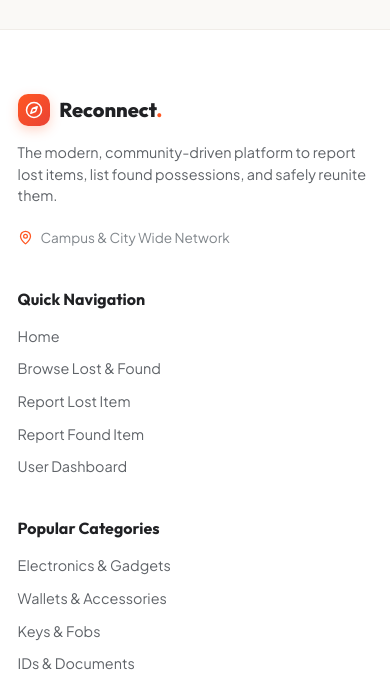
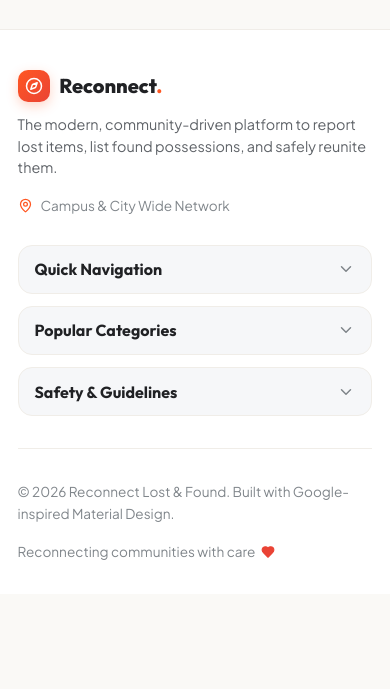
Before and after one commit to rakhondesaurabh-cyber/Lost-Found, a React (Vite) app: page /login in a window 390 px wide. Shown: the part 874-1563 px from the top of the page. After the commit the page ends 1468 px from the top, so only its background shows below. Built offline with nearby package versions, Linux system fonts and the light colour scheme; no server answers.

Commit message:
feat: add mobile collapsible dropdown accordions for footer sections

```diff
--- a/src/components/Footer.jsx
+++ b/src/components/Footer.jsx
@@ -1,25 +1,26 @@
-import React from 'react';
+import React, { useState } from 'react';
 import { Link } from 'react-router-dom';
-import { Compass, Heart, Shield, HelpCircle, MapPin, Mail, Phone } from 'lucide-react';
+import { Compass, Heart, Shield, HelpCircle, MapPin, ChevronDown } from 'lucide-react';
 
 export default function Footer() {
+  // Mobile accordion collapse/expand state for each category/section
+  const [openSections, setOpenSections] = useState({
+    nav: false,
+    categories: false,
+    safety: false
+  });
+
+  const toggleSection = (key) => {
+    setOpenSections(prev => ({ ...prev, [key]: !prev[key] }));
+  };
+
   return (
-    <footer style={{
-      background: 'var(--bg-surface)',
-      borderTop: '1px solid var(--border-light)',
-      padding: '4rem 0 2rem 0',
-      marginTop: 'auto'
-    }}>
+    <footer className="footer-root">
       <div className="container">
-        <div style={{
-          display: 'grid',
-          gridTemplateColumns: 'repeat(auto-fit, minmax(220px, 1fr))',
-          gap: '2.5rem',
-          marginBottom: '3rem'
-        }}>
-          {/* Brand Col */}
-          <div>
-            <div style={{ display: 'flex', alignItems: 'center', gap: '0.6rem', marginBottom: '1rem' }}>
+        <div className="footer-grid">
+          {/* Brand Info */}
+          <div className="footer-brand-col">
+            <div style={{ display: 'flex', alignItems: 'center', gap: '0.6rem', marginBottom: '0.75rem' }}>
               <div className="brand-icon-box" style={{ width: '32px', height: '32px' }}>
                 <Compass size={18} />
               </div>
@@ -27,7 +28,7 @@ export default function Footer() {
                 Reconnect<span style={{ color: 'var(--primary)' }}>.</span>
               </span>
             </div>
-            <p style={{ color: 'var(--text-secondary)', fontSize: '0.9rem', marginBottom: '1.25rem', lineHeight: '1.5' }}>
+            <p style={{ color: 'var(--text-secondary)', fontSize: '0.9rem', marginBottom: '1rem', lineHeight: '1.5' }}>
               The modern, community-driven platform to report lost items, list found possessions, and safely reunite them.
             </p>
             <div style={{ display: 'flex', alignItems: 'center', gap: '0.5rem', fontSize: '0.85rem', color: 'var(--text-muted)' }}>
@@ -36,34 +37,63 @@ export default function Footer() {
             </div>
           </div>
 
-          {/* Quick Links */}
-          <div>
-            <h4 style={{ fontSize: '1rem', fontWeight: 700, marginBottom: '1rem' }}>Quick Navigation</h4>
-            <ul style={{ listStyle: 'none', display: 'flex', flexDirection: 'column', gap: '0.6rem', fontSize: '0.9rem' }}>
-              <li><Link to="/" style={{ color: 'var(--text-secondary)' }}>Home</Link></li>
-              <li><Link to="/browse" style={{ color: 'var(--text-secondary)' }}>Browse Lost & Found</Link></li>
-              <li><Link to="/report?type=lost" style={{ color: 'var(--text-secondary)' }}>Report Lost Item</Link></li>
-              <li><Link to="/report?type=found" style={{ color: 'var(--text-secondary)' }}>Report Found Item</Link></li>
-              <li><Link to="/dashboard" style={{ color: 'var(--text-secondary)' }}>User Dashboard</Link></li>
+          {/* Quick Navigation Accordion Dropdown */}
+          <div className={`footer-accordion-col ${openSections.nav ? 'open' : ''}`}>
+            <button
+              type="button"
+              className="footer-accordion-header"
+              onClick={() => toggleSection('nav')}
+              aria-expanded={openSections.nav}
+            >
+              <span className="footer-accordion-title">Quick Navigation</span>
+              <ChevronDown className="footer-accordion-icon" size={18} />
+            </button>
+            <div className="footer-accordion-content">
+              <ul className="footer-links-list">
+                <li><Link to="/">Home</Link></li>
+                <li><Link to="/browse">Browse Lost & Found</Link></li>
+                <li><Link to="/report?type=lost">Report Lost Item</Link></li>
+                <li><Link to="/report?type=found">Report Found Item</Link></li>
+                <li><Link to="/dashboard">User Dashboard</Link></li>
               </ul>
             </div>
+          </div>
 
-          {/* Categories */}
-          <div>
-            <h4 style={{ fontSize: '1rem', fontWeight: 700, marginBottom: '1rem' }}>Popular Categories</h4>
-            <ul style={{ listStyle: 'none', display: 'flex', flexDirection: 'column', gap: '0.6rem', fontSize: '0.9rem' }}>
-              <li><Link to="/browse?category=Electronics" style={{ color: 'var(--text-secondary)' }}>Electronics & Gadgets</Link></li>
-              <li><Link to="/browse?category=Accessories" style={{ color: 'var(--text-secondary)' }}>Wallets & Accessories</Link></li>
-              <li><Link to="/browse?category=Keys" style={{ color: 'var(--text-secondary)' }}>Keys & Fobs</Link></li>
-              <li><Link to="/browse?category=Documents" style={{ color: 'var(--text-secondary)' }}>IDs & Documents</Link></li>
-              <li><Link to="/browse?category=Bags" style={{ color: 'var(--text-secondary)' }}>Backpacks & Luggage</Link></li>
+          {/* Popular Categories Accordion Dropdown */}
+          <div className={`footer-accordion-col ${openSections.categories ? 'open' : ''}`}>
+            <button
+              type="button"
+              className="footer-accordion-header"
+              onClick={() => toggleSection('categories')}
+              aria-expanded={openSections.categories}
+            >
+              <span className="footer-accordion-title">Popular Categories</span>
+              <ChevronDown className="footer-accordion-icon" size={18} />
+            </button>
+            <div className="footer-accordion-content">
+              <ul className="footer-links-list">
+                <li><Link to="/browse?category=Electronics">Electronics & Gadgets</Link></li>
+                <li><Link to="/browse?category=Accessories">Wallets & Accessories</Link></li>
+                <li><Link to="/browse?category=Keys">Keys & Fobs</Link></li>
+                <li><Link to="/browse?category=Documents">IDs & Documents</Link></li>
+                <li><Link to="/browse?category=Bags">Backpacks & Luggage</Link></li>
               </ul>
             </div>
+          </div>
 
-          {/* Safety & Support */}
-          <div>
-            <h4 style={{ fontSize: '1rem', fontWeight: 700, marginBottom: '1rem' }}>Safety & Guidelines</h4>
-            <div style={{ display: 'flex', flexDirection: 'column', gap: '0.8rem', fontSize: '0.88rem', color: 'var(--text-secondary)' }}>
+          {/* Safety & Guidelines Accordion Dropdown */}
+          <div className={`footer-accordion-col ${openSections.safety ? 'open' : ''}`}>
+            <button
+              type="button"
+              className="footer-accordion-header"
+              onClick={() => toggleSection('safety')}
+              aria-expanded={openSections.safety}
+            >
+              <span className="footer-accordion-title">Safety & Guidelines</span>
+              <ChevronDown className="footer-accordion-icon" size={18} />
+            </button>
+            <div className="footer-accordion-content">
+              <div className="footer-safety-list">
                 <div style={{ display: 'flex', gap: '0.6rem' }}>
                   <Shield size={18} color="var(--google-green)" style={{ flexShrink: 0, marginTop: '2px' }} />
                   <span>Always verify specific hidden marks before returning high-value items.</span>
@@ -75,19 +105,10 @@ export default function Footer() {
               </div>
             </div>
           </div>
+        </div>
 
         {/* Bottom Bar */}
-        <div style={{
-          paddingTop: '2rem',
-          borderTop: '1px solid var(--border-light)',
-          display: 'flex',
-          flexWrap: 'wrap',
-          alignItems: 'center',
-          justifyContent: 'space-between',
-          gap: '1rem',
-          fontSize: '0.85rem',
-          color: 'var(--text-muted)'
-        }}>
+        <div className="footer-bottom-bar">
           <div>
             © {new Date().getFullYear()} Reconnect Lost & Found. Built with Google-inspired Material Design.
           </div>
--- a/src/styles/index.css
+++ b/src/styles/index.css
@@ -683,6 +683,102 @@ button, input, select, textarea {
   0%, 100% { box-shadow: 0 0 0 0 rgba(255, 87, 34, 0.4); }
   50% { box-shadow: 0 0 0 10px rgba(255, 87, 34, 0); }
 }
+/* ==========================================================================
+   Footer & Accordion System
+   ========================================================================== */
+
+.footer-root {
+  background: var(--bg-surface);
+  border-top: 1px solid var(--border-light);
+  padding: 4rem 0 2rem 0;
+  margin-top: auto;
+}
+
+.footer-grid {
+  display: grid;
+  grid-template-columns: 1.3fr 1fr 1fr 1.2fr;
+  gap: 2.5rem;
+  margin-bottom: 3rem;
+}
+
+.footer-brand-col {
+  display: flex;
+  flex-direction: column;
+}
+
+.footer-accordion-col {
+  display: flex;
+  flex-direction: column;
+}
+
+.footer-accordion-header {
+  display: flex;
+  align-items: center;
+  justify-content: space-between;
+  background: transparent;
+  border: none;
+  padding: 0;
+  margin-bottom: 1rem;
+  text-align: left;
+  font-family: 'Outfit', sans-serif;
+  font-size: 1rem;
+  font-weight: 700;
+  color: var(--text-main);
+  pointer-events: none; /* Inactive on desktop */
+}
+
+.footer-accordion-title {
+  font-size: 1rem;
+  font-weight: 700;
+  color: var(--text-main);
+}
+
+.footer-accordion-icon {
+  display: none; /* Hidden on desktop */
+}
+
+.footer-accordion-content {
+  display: block;
+}
+
+.footer-links-list {
+  list-style: none;
+  display: flex;
+  flex-direction: column;
+  gap: 0.6rem;
+  font-size: 0.9rem;
+}
+
+.footer-links-list a {
+  color: var(--text-secondary);
+  transition: var(--transition);
+}
+
+.footer-links-list a:hover {
+  color: var(--primary);
+  transform: translateX(3px);
+  display: inline-block;
+}
+
+.footer-safety-list {
+  display: flex;
+  flex-direction: column;
+  gap: 0.8rem;
+  font-size: 0.88rem;
+  color: var(--text-secondary);
+}
+
+.footer-bottom-bar {
+  padding-top: 2rem;
+  border-top: 1px solid var(--border-light);
+  display: flex;
+  flex-wrap: wrap;
+  align-items: center;
+  justify-content: space-between;
+  gap: 1rem;
+  font-size: 0.85rem;
+  color: var(--text-muted);
+}
 
 /* Mobile Navigation Elements (Hidden on Desktop) */
 .mobile-hamburger-btn {
@@ -936,6 +1032,68 @@ button, input, select, textarea {
     height: 200px;
     opacity: 0.35;
   }
+  /* Footer Mobile Dropdown Accordion */
+  .footer-root {
+    padding: 2.5rem 0 2rem 0;
+  }
+
+  .footer-grid {
+    display: flex;
+    flex-direction: column;
+    gap: 0.75rem;
+    margin-bottom: 2rem;
+  }
+
+  .footer-brand-col {
+    margin-bottom: 0.5rem;
+    padding-bottom: 0.5rem;
+  }
+
+  .footer-accordion-col {
+    background: var(--bg-subtle);
+    border: 1px solid var(--border-light);
+    border-radius: var(--radius-md);
+    overflow: hidden;
+    transition: var(--transition);
+  }
+
+  .footer-accordion-col.open {
+    border-color: rgba(255, 87, 34, 0.35);
+    background: #FFFFFF;
+    box-shadow: var(--shadow-sm);
+  }
+
+  .footer-accordion-header {
+    pointer-events: auto;
+    cursor: pointer;
+    padding: 0.85rem 1rem;
+    margin-bottom: 0;
+    -webkit-tap-highlight-color: transparent;
+  }
+
+  .footer-accordion-icon {
+    display: block;
+    color: var(--text-muted);
+    transition: transform 0.22s cubic-bezier(0.4, 0, 0.2, 1), color 0.2s ease;
+  }
+
+  .footer-accordion-col.open .footer-accordion-icon {
+    transform: rotate(180deg);
+    color: var(--primary);
+  }
+
+  .footer-accordion-content {
+    max-height: 0;
+    overflow: hidden;
+    transition: max-height 0.3s cubic-bezier(0, 1, 0, 1), padding 0.2s ease;
+    padding: 0 1rem;
+  }
+
+  .footer-accordion-col.open .footer-accordion-content {
+    max-height: 350px;
+    padding: 0.2rem 1rem 1rem 1rem;
+    transition: max-height 0.35s ease-in-out, padding 0.2s ease;
+  }
 }
 
 /* Small SmartPhones (max-width: 480px) */
```
Lines whose indentation alone changed are shown as unchanged.
